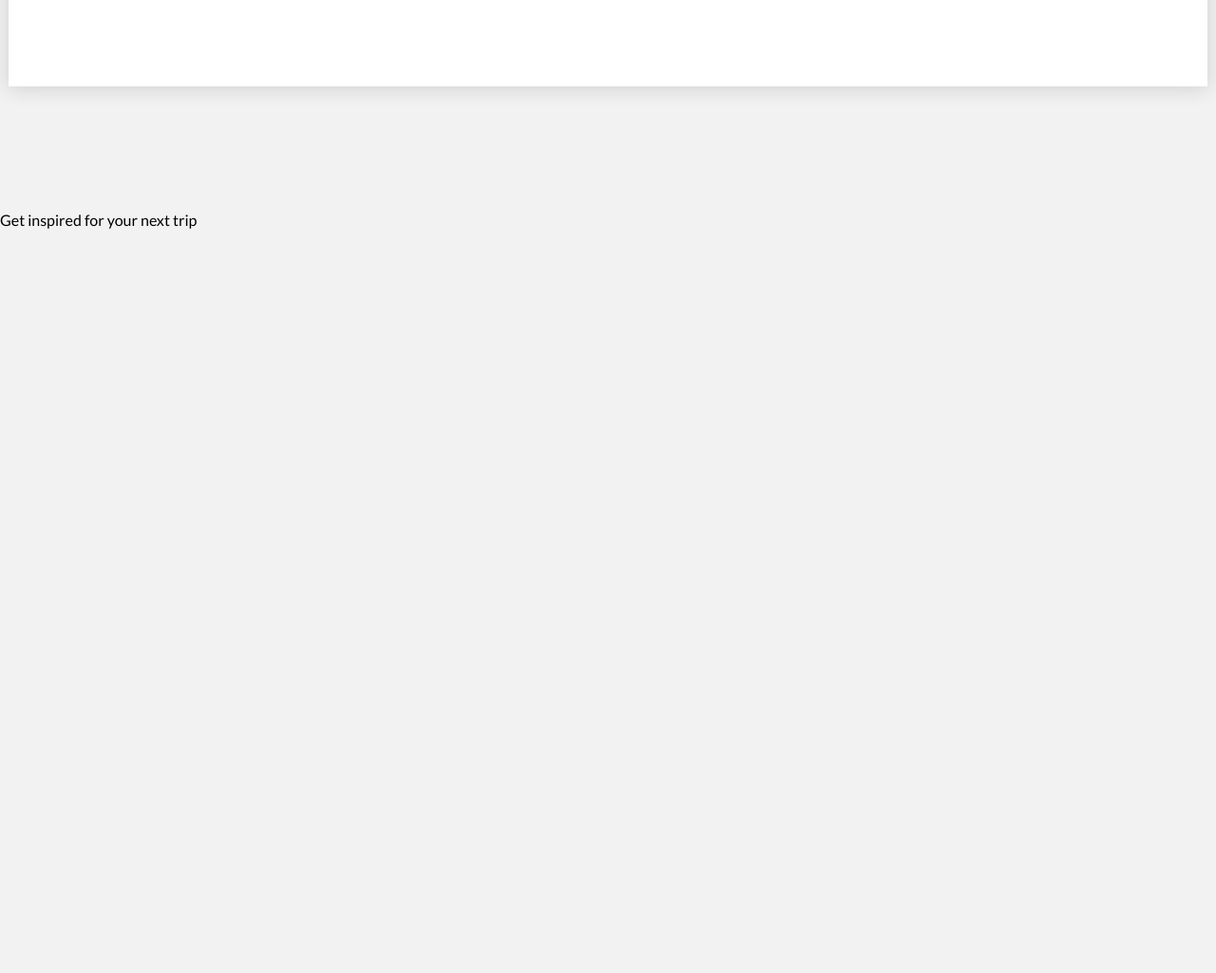
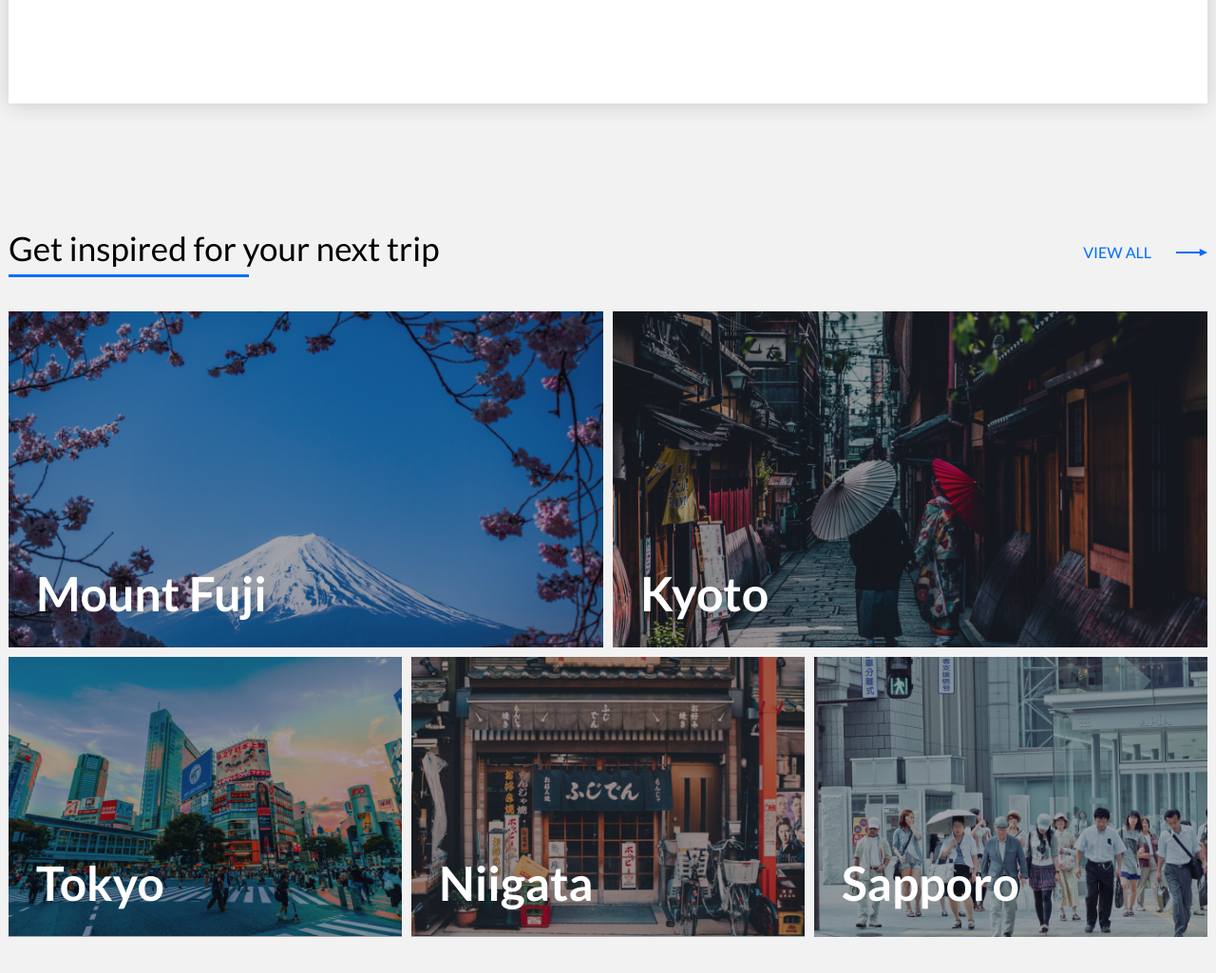
Before and after one commit to Den4icGuti/git-travel-project, a website built with Parcel: page index.html in a window 1280 px wide. Shown: the part 1085-2110 px from the top of the page at 95% size. Before the commit the page ends 1326 px from the top, so only its background shows below. Built offline with nearby package versions, Linux system fonts and the light colour scheme.

Commit message:
add section places gallery

```diff
--- a/css/style.css
+++ b/css/style.css
@@ -189,6 +189,32 @@ img {
   margin: 0 auto;
 }
 
+.wrapper-full {
+  max-width: 1262px;
+  margin: 0 auto;
+}
+
+.section-title {
+  font-style: normal;
+  font-weight: 500;
+  font-size: 35px;
+  line-height: 42px;
+  /* identical to box height */
+  position: relative;
+  padding-bottom: 10px;
+}
+
+.section-title::after {
+  display: block;
+  content: "";
+  height: 3px;
+  width: 253px;
+  background-color: #006dfe;
+  position: absolute;
+  bottom: 0;
+  left: 0;
+}
+
 /* Header styles start*/
 
 header {
@@ -362,6 +388,7 @@ header {
   background: url(../img/hero-background/hero.png) no-repeat;
   background-size: cover;
   padding-top: 263px;
+  padding-bottom: 223px;
 }
 
 /* Intro styles end*/
@@ -551,3 +578,112 @@ header {
 }
 
 /* Benefits style end*/
+
+/* Places style start*/
+
+.places {
+  padding-bottom: 157px;
+}
+.places__caption {
+  display: flex;
+  flex-wrap: wrap;
+  align-items: center;
+  justify-content: space-between;
+  margin-bottom: 36px;
+}
+
+.places__view-all {
+  font-style: normal;
+  font-weight: 400;
+  font-size: 16px;
+  line-height: 24px;
+  /* identical to box height, or 150% */
+  text-align: right;
+  color: #006dfe;
+  text-decoration: none;
+  padding-right: 59px;
+  background: url(/img/svg/arrow.svg) no-repeat right center;
+  transition: 0.2s all;
+}
+
+.places__view-all:hover,
+.places__view-all:focus {
+  transform: scale(1.1);
+}
+
+.places-title {
+  margin-right: 15px;
+}
+
+.places__cards {
+  display: grid;
+  grid-template-columns: repeat(6, 1fr);
+  grid-gap: 10px;
+}
+
+.places__card {
+  position: relative;
+  overflow: hidden;
+}
+
+.places__card::before {
+  display: block;
+  content: "";
+  position: absolute;
+  top: 0;
+  left: 0;
+  width: 100%;
+  height: 100%;
+  background: rgba(21, 24, 36, 0.4);
+  z-index: 2;
+}
+
+.places__card_size_lg {
+  grid-column: span 3;
+}
+.places__card_size_sm {
+  grid-column: span 2;
+}
+
+.places__card-pic {
+  width: 100%;
+  display: block;
+  transition: 0.15s all;
+}
+
+.places__card-pic_size_lg {
+  height: 354px;
+  object-fit: cover;
+}
+
+.places__card-pic_size_sm {
+  height: 283px;
+  object-fit: cover;
+}
+
+.places__card:hover .places__card-pic {
+  transform: scale(1.1);
+}
+
+.places-card__title {
+  font-style: normal;
+  font-weight: 700;
+  font-size: 50px;
+  line-height: 60px;
+  /* identical to box height */
+
+  color: #ffffff;
+  position: absolute;
+  bottom: 27px;
+  left: 29px;
+  z-index: 3;
+}
+
+.places__card-link {
+  position: absolute;
+  top: 0;
+  left: 0;
+  width: 100%;
+  height: 100%;
+  z-index: 4;
+}
--- a/index.html
+++ b/index.html
@@ -95,6 +95,7 @@
           <div class="benefits__card">
             <div class="benefits__card-pic">
               <img
+                loading="lazy"
                 src="./img/svg/Hram.svg"
                 alt="hram"
                 class="benefits__card-thumb"
@@ -110,6 +111,7 @@
           <div class="benefits__card">
             <div class="benefits__card-pic">
               <img
+                loading="lazy"
                 src="./img/svg/person.svg"
                 alt="person"
                 class="benefits__card-thumb"
@@ -125,6 +127,7 @@
           <div class="benefits__card">
             <div class="benefits__card-pic">
               <img
+                loading="lazy"
                 src="./img/svg/promoting.svg"
                 alt="promoting"
                 class="benefits__card-thumb"
@@ -141,9 +144,72 @@
       </div>
     </section>
     <!--Benifist end -->
-    <section class="inspired">
-      <h2>Get inspired for your next trip</h2>
+
+    <!--Places start -->
+    <section class="places">
+      <div class="wrapper-full">
+        <div class="places__caption">
+          <h2 class="places__title section-title">
+            Get inspired for your next trip
+          </h2>
+          <a class="places__view-all" href="!#">VIEW ALL</a>
+        </div>
+
+        <div class="places__cards">
+          <figure class="places__card places__card_size_lg">
+            <img
+              loading="lazy"
+              src="./img/places-img/Image.jpg"
+              alt="Mount Fuji"
+              class="places__card-pic places__card-pic_size_lg"
+            />
+
+            <figcaption class="places-card__title">Mount Fuji</figcaption>
+            <a href="!#" class="places__card-link"></a>
+          </figure>
+          <figure class="places__card places__card_size_lg">
+            <img
+              loading="lazy"
+              src="./img/places-img/Image (1).jpg"
+              alt="Kyoto"
+              class="places__card-pic places__card-pic_size_lg"
+            />
+            <figcaption class="places-card__title">Kyoto</figcaption>
+            <a href="!#" class="places__card-link"></a>
+          </figure>
+          <figure class="places__card places__card_size_sm">
+            <img
+              loading="lazy"
+              src="./img/places-img/Image (2).jpg"
+              alt="Tokyo"
+              class="places__card-pic places-pic__card_size_sm"
+            />
+            <figcaption class="places-card__title">Tokyo</figcaption>
+          </figure>
+          <figure class="places__card places__card_size_sm">
+            <img
+              loading="lazy"
+              src="./img/places-img/Image (3).jpg"
+              alt="Niigata"
+              class="places__card-pic places-pic__card_size_sm"
+            />
+            <figcaption class="places-card__title">Niigata</figcaption>
+          </figure>
+          <figure class="places__card places__card_size_sm">
+            <img
+              loading="lazy"
+              src="./img/places-img/Image (4).jpg"
+              alt="Sapporo"
+              class="places__card-pic places-pic__card_size_sm"
+            />
+            <figcaption class="places-card__title">Sapporo</figcaption>
+          </figure>
+        </div>
+      </div>
     </section>
+
+    <!--Places end -->
+
     <div class="form-group js-form-group">
       <form class="header__sign-form js-singn-form">
         <h2 class="header__title-form">Sign in</h2>
--- a/js/modal.js
+++ b/js/modal.js
@@ -1,7 +1,12 @@
+import { toast } from "./service";
+
 const refs = {
   btnOpenForm: document.querySelector(".js-btn-form"),
   formGroup: document.querySelector(".js-form-group"),
+  form: document.querySelector(".js-singn-form"),
 };
+
+console.log(refs);
 
 refs.btnOpenForm.addEventListener("click", onOpenForm);
 
@@ -28,3 +33,27 @@ function onKeyPressEsc(e) {
     onCloseForm();
   }
 }
+
+function onSubmitForm(e) {
+  e.preventDefault();
+  const email = e.currentTarget.email.value;
+  const password = e.currentTarget.password.value;
+
+  if (email === "" || password.length < 4) {
+    toast.showToast();
+    return;
+  }
+  const dataUser = {
+    email,
+    password,
+  };
+
+  const db = [];
+
+  const res = [dataUser, ...db];
+
+  console.log(res);
+  refs.form.reset();
+}
+
+refs.form.addEventListener("submit", onSubmitForm);
--- /dev/null
+++ b/js/service.js
@@ -0,0 +1,15 @@
+import Toastify from "toastify-js";
+import "toastify-js/src/toastify.css";
+
+export const toast = Toastify({
+  text: "All fields must be filled",
+  duration: 3000,
+  newWindow: true,
+  close: true,
+  gravity: "top", // `top` or `bottom`
+  position: "center", // `left`, `center` or `right`
+  stopOnFocus: true, // Prevents dismissing of toast on hover
+  style: {
+    background: "#b1693d",
+  },
+});
--- a/package.json
+++ b/package.json
@@ -23,5 +23,9 @@
   "homepage": "https://github.com/Den4icGuti/git-travel-project#readme",
   "devDependencies": {
     "parcel-bundler": "^1.12.5"
+  },
+  "dependencies": {
+    "simplelightbox": "^2.13.0",
+    "toastify-js": "^1.12.0"
   }
 }
```
Also changed, not shown: img/places-img/Image (1).jpg (added), img/places-img/Image (2).jpg (added), img/places-img/Image (3).jpg (added), img/places-img/Image (4).jpg (added), img/places-img/Image.jpg (added), 1 other file.
